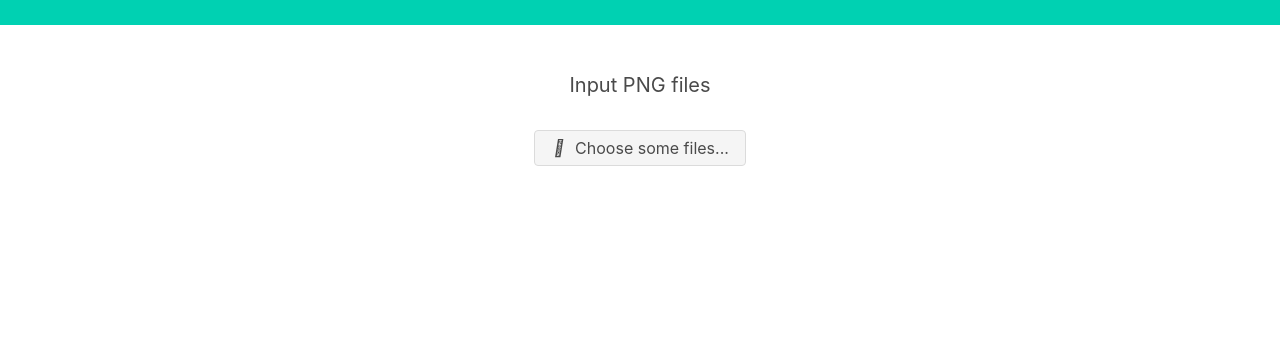
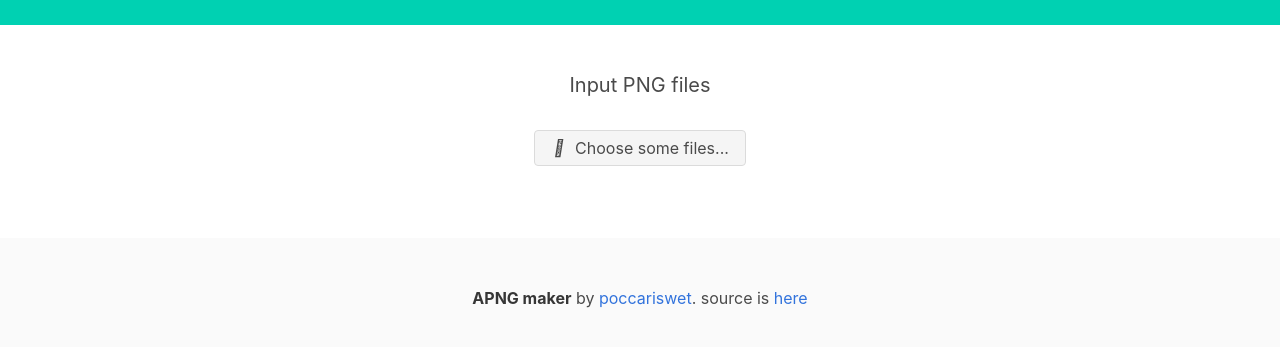
Before and after one commit to poccariswet/apng-maker-wasm, a website built with webpack: page front/index.html in a window 1280 px wide. Shown: the part 107-454 px from the top of the page. Built offline with nearby package versions, Linux system fonts and the light colour scheme.

Commit message:
[ADD] footer

```diff
--- a/front/index.html
+++ b/front/index.html
@@ -42,8 +42,16 @@
       </div>
 
     </div>
-    <div style="text-align:center; margin-top: 3em;">
+    <div style="text-align:center; margin-top: 3em; bg-color:black;">
       <img style="-webkit-user-select: none;margin: auto;" id="apng">
     </div>
   </body>
+  <footer class="footer">
+    <div class="content has-text-centered">
+      <p>
+        <strong>APNG maker</strong> by <a href="https://github.com/poccariswet">poccariswet</a>.
+        source is <a href="https://github.com/poccariswet/apng-maker-wasm">here </a>
+      </p>
+    </div>
+  </footer>
 </html>
```
